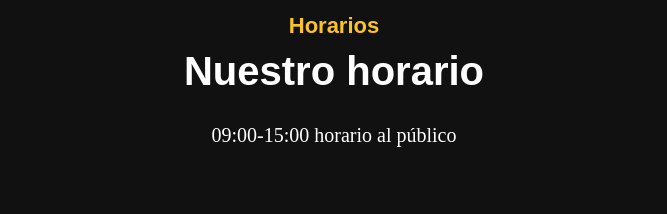
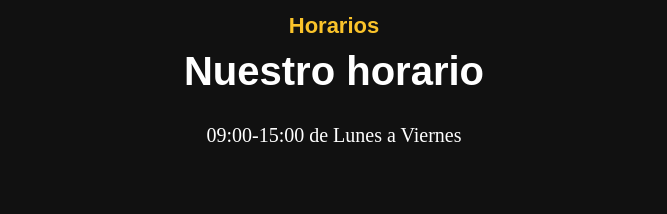
Before and after one commit to khachimarur80/GM-Fincas, a Vue app in the folder client/: page / in a window 1280 px wide. Shown: the part 1934-2148 px from the top of the page, without its empty margins (306-973 px from the left). Built offline with nearby package versions, Linux system fonts and the light colour scheme.

Commit message:
Update vk-info-1.vue

```diff
--- a/client/src/components/vk-info-1.vue
+++ b/client/src/components/vk-info-1.vue
@@ -23,7 +23,7 @@ export default {
   name: 'HelloWorld',
   data: () => ({
     slogan: "Nuestro horario",
-    text: "09:00-15:00 horario al público",
+    text: "09:00-15:00 de Lunes a Viernes",
   })
 }
 </script>
```
